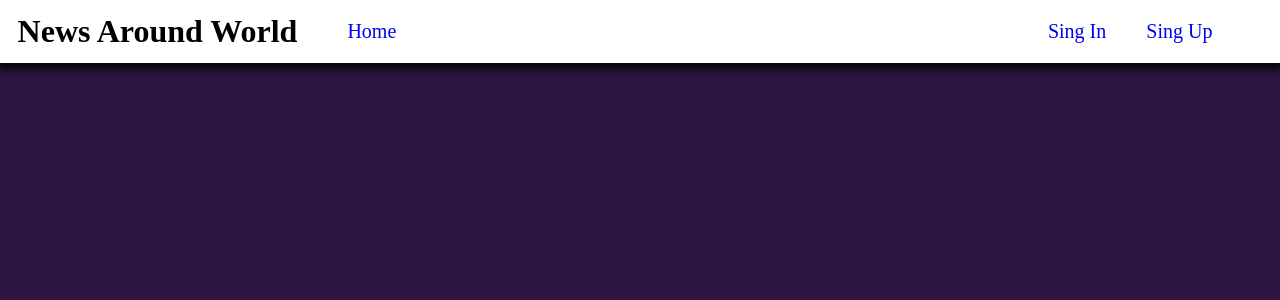
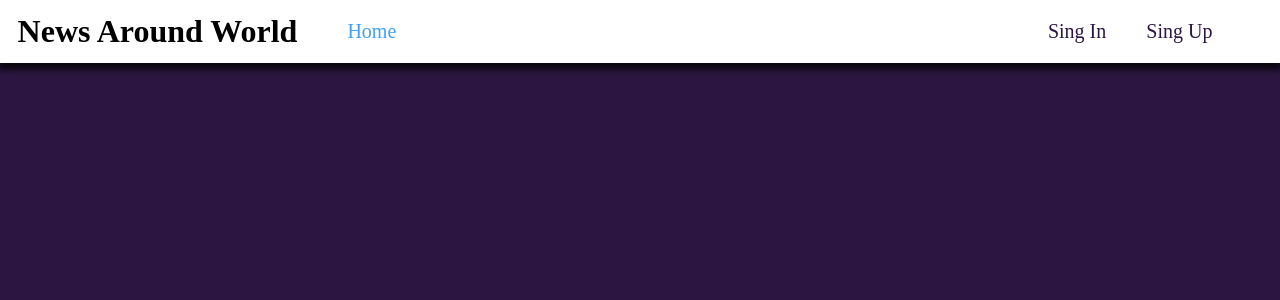
Before and after one commit to Macklaus/final-project-electiva, a Vue app: page /home in a window 1280 px wide. In both pictures the pointer is over the link "Home". Shown: the top 300 px of the page. Built offline with nearby package versions, Linux system fonts and the light colour scheme; the HTML template or start-up script is replaced by a standard one; a web font is replaced by a local one.

Commit message:
hover navbar links

```diff
--- a/src/components/Navbar.vue
+++ b/src/components/Navbar.vue
@@ -41,6 +41,11 @@
 .link{
     margin: 0 20px;
     font-size: 20px;
+    color: #2C1641;
+}
+.link:hover{
+    color: #3fa0f7;
+    /* color: rgb(169, 92, 241); */
 }
 
 @media (max-width: 676px) {
```
